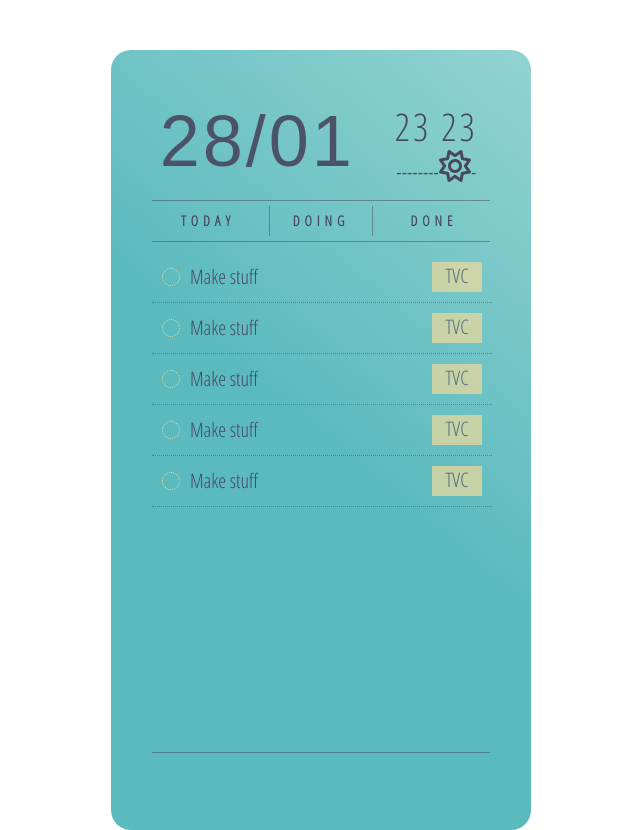
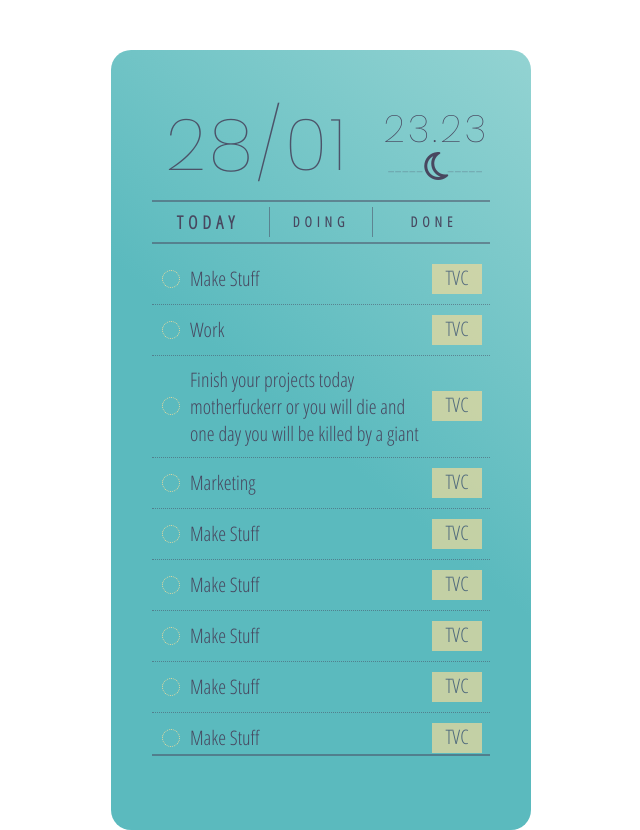
Before and after one commit to Carlosl93/TaskerReact, a React (Create React App) app: page / in a window 1280 px wide. Shown: the whole page, without its empty margins (319-959 px from the left). Built offline with nearby package versions, Linux system fonts and the light colour scheme.

Commit message:
New font, more vfx, sun-moon system works

```diff
--- a/public/index.html
+++ b/public/index.html
@@ -10,7 +10,8 @@
     -->
     <link rel="manifest" href="%PUBLIC_URL%/manifest.json">
     <link rel="shortcut icon" href="%PUBLIC_URL%/favicon.ico">
-    <link href="https://fonts.googleapis.com/css?family=Montserrat|Open+Sans+Condensed:300" rel="stylesheet">
+    <link href="https://fonts.googleapis.com/css?family=Montserrat:300|Open+Sans+Condensed:300" rel="stylesheet">
+    <link href="https://fonts.googleapis.com/css?family=Poppins:100" rel="stylesheet">
     <script src="https://use.fontawesome.com/69242c218b.js"></script>
     <!--
       Notice the use of %PUBLIC_URL% in the tags above.
--- a/src/components/Date/Date.js
+++ b/src/components/Date/Date.js
@@ -1,13 +1,16 @@
 import React from 'react';
 import styled from 'styled-components';
 import moment from 'moment';
+import { map } from 'lodash';
 
 const DateContainer = styled.div`
     width: calc(100% - 20px);
     height: 100px;
     margin: 10px;
     display: flex;
-    font-family: 'Quicksand', sans-serif;
+    justify-content: center;
+    align-items: center;
+    font-family: 'Poppins', sans-serif;
     margin: 0;
     margin-bottom: -20px;
     margin-top: 30px;
@@ -18,11 +21,12 @@ const CurrentDay = styled.div`
     width: 70%;
     height: 100px;
     font-size: 72px;
-    font-weight: 300;
+    font-weight: 500;
     letter-spacing: 3px;
     text-align: center;
     opacity: 0.9;
     transition: 0.1s ease all;
+    margin-bottom: 18px;
 
     &:hover {
         opacity: 1;
@@ -42,7 +46,6 @@ const Hour = styled.div`
     width: 100%;
     height: 50px;
     letter-spacing: 3px;
-    font-family: 'Open Sans Condensed', sans-serif;
     font-size: 38px;
     text-align: center;
 `;
@@ -62,7 +65,7 @@ class Date extends React.Component {
         this.state = {
             active: true,
             hour: this.formatString( moment().hour() ),
-            minute:  this.formatString(moment().minute()),
+            minute:  this.formatString( moment().minute() ),
             day: moment().date(),
             month: moment().month(0).format('MM')
         };
@@ -76,49 +79,7 @@ class Date extends React.Component {
         clearInterval(interval);
     }
 
-    checkSunPosition = () => {
-        let currentHour = moment().hour();
-        let arraySun = [];
-        // ERROOOOOOOOOR PENDIENTE
-        if(currentHour >= 6 && currentHour < 18){
-            let sunPosition = (currentHour - 6);
-            for(let i = 10; i > 0; i--){
-                console.log('arraySun', arraySun);
-                if(sunPosition == i){
-                    arraySun.push('a');
-                } else {
-                    arraySun.push('-');
-                }
-            }
-        } else if(currentHour >= 18 && currentHour < 6){
-            let sunPosition = 0;
-            if(currentHour >= 1){
-                sunPosition = ((currentHour + 4) - 6);
-            } else {
-                sunPosition = currentHour - 18;
-            }
-            console.log('sunPosition', sunPosition);
-            for(let i = 10; i > 0; i--){
-                console.log('arraySun', arraySun);
-                if(sunPosition == i){
-                    arraySun.push('a');
-                } else {
-                    arraySun.push('-');
-                }
-            }
-        }
-
-        return arraySun;
-    }
-
-    formatString = (time) => {
-        if(time.toString().length <= 1){
-            return `0${time}`;
-        } else {
-            return time.toString();
-        }
-    }
-
+    ///Starts the timers when the component is mounted
     startTimer = () => {
         interval = setInterval(
             () => {
@@ -131,11 +92,57 @@ class Date extends React.Component {
             1000
         );
     }
+    ///Render position of the sun/moon based on the checkSunPosition returned array
+    renderSun = () => {
+        return map(
+            this.checkSunPosition(),
+            (item) => {
+                let hour = moment().hour();
+                if(item == 'a'){
+                    return <i className="fa fa-sun-o fa-2x" style={{"textAlign": "center"}} aria-hidden="true"></i>;
+                } else if(item == 'n'){
+                    return <i className="fa fa-moon-o fa-2x" style={{"textAlign": "center"}}aria-hidden="true"></i>;
+                } else {
+                    return '-';
+                }
+            }
+        )
+    }
+    ///Checks the sun/moon position and returns an array with '-', 'n' for the moon or 'a' for the sun
+    checkSunPosition = () => {
+        let currentHour = moment().hour();
+        let arraySun = [];
+
+        if(currentHour >= 6 && currentHour < 18){
+            let sunPosition = (currentHour - 6);
+            for(let i = 0; i <= 10; i++){
+                sunPosition == i ? arraySun.push('a') : arraySun.push('-');
+            }
+        } else if((currentHour >= 18 && currentHour <= 24) || (currentHour >= 1 && currentHour < 6)){
+            let sunPosition = 0;
+            if(currentHour >= 1 && currentHour < 6){
+                sunPosition = currentHour + 4;
+            } else if(currentHour >= 18 && currentHour <= 24){
+                sunPosition = currentHour - 18;
+            }
+            for(let i = 0; i <= 10; i++){
+                sunPosition == i ? arraySun.push('n') : arraySun.push('-');
+            }
+        }
+        console.log('arraySun', arraySun);
+        return arraySun;
+    }
+    ///Checks if the time argument is less than 1 and return '0+time'
+    formatString = (time) => {
+        if(time.toString().length <= 1){
+            return `0${time}`;
+        } else {
+            return time.toString();
+        }
+    }
 
     render() {
         let { active, hour, minute, day, month } = this.state;
-
-        console.log(this.checkSunPosition());
 
         return (
             <DateContainer>
@@ -144,12 +151,12 @@ class Date extends React.Component {
                 </CurrentDay>
                 <TimeContainer>
                     <Hour>
-                        {`${hour}${active ? ':' : ' '}${minute}`}
+                        {`${hour}${active ? ':' : '.'}${minute}`}
                     </Hour>
                     <IconTime>
-                        --------
-                        <i className="fa fa-sun-o fa-2x" style={{"textAlign": "center"}} aria-hidden="true"></i>
-                        -
+                        {
+                            this.renderSun()
+                        }
                     </IconTime>
                 </TimeContainer>
             </DateContainer>
--- a/src/components/TaskList/TaskOrder.js
+++ b/src/components/TaskList/TaskOrder.js
@@ -10,8 +10,8 @@ const TasksOrderContainer = styled.div`
     height: 40px;
     margin: 10px;
 
-    border-top: 1px solid rgba(72, 71, 95, 0.5);
-    border-bottom: 1px solid rgba(72, 71, 95, 0.5);
+    border-top: 2px solid rgba(72, 71, 95, 0.5);
+    border-bottom: 2px solid rgba(72, 71, 95, 0.5);
 
     font-family: 'Open Sans Condensed', sans-serif;
     letter-spacing: 3px;
@@ -36,7 +36,7 @@ const TaskButton = styled.div`
     justify-content: center;
     letter-spacing: 5px;
 
-    font-size: 14px;
+    font-size: ${props => props.active ? '18px' : '14px'};
     transition: 0.2s ease all;
 
     padding: 10px;
@@ -53,13 +53,13 @@ class TaskOrder extends React.Component{
     render(){
         return(
             <TasksOrderContainer>
-                <TaskButton onClick={() => this.props.checkActive(0)}>
+                <TaskButton active={this.props.active === 0} onClick={() => this.props.checkActive(0)}>
                     Today
                 </TaskButton>
-                <TaskButton style={{borderRight: "1px solid rgba(72, 71, 95, 0.5)", borderLeft: "1px solid rgba(72, 71, 95, 0.5)" }} onClick={() => this.props.checkActive(1)}>
+                <TaskButton active={this.props.active === 1} style={{borderRight: "1px solid rgba(72, 71, 95, 0.5)", borderLeft: "1px solid rgba(72, 71, 95, 0.5)" }} onClick={() => this.props.checkActive(1)}>
                     Doing
                 </TaskButton>
-                <TaskButton onClick={() => this.props.checkActive(2)}>
+                <TaskButton active={this.props.active === 2} onClick={() => this.props.checkActive(2)}>
                     Done
                 </TaskButton>
             </TasksOrderContainer>
--- a/src/components/TaskList/Tasks.js
+++ b/src/components/TaskList/Tasks.js
@@ -41,7 +41,7 @@ class Tasks extends React.Component{
     render(){
         return(
             <TasksContainer>
-                <TaskOrder checkActive={this.checkActive}/>
+                <TaskOrder active={this.state.active} checkActive={this.checkActive}/>
                 {
                     this.renderActive()
                 }
--- a/src/components/TaskList/ToDo.js
+++ b/src/components/TaskList/ToDo.js
@@ -6,18 +6,55 @@ const ToDoContainer = styled.div`
     width: calc(100% - 20px);
     height: 500px;
     font-family: 'Open Sans Condensed', sans-serif;
-    border-bottom: 1px solid rgba(72, 71, 95, 0.5);
+    border-bottom: 2px solid rgba(72, 71, 95, 0.5);
+    overflow-y: scroll;
+    overflow-x: hidden;
 `;
 
 class ToDo extends React.Component {
     render() {
         return (
             <ToDoContainer>
-                <ToDoItem />
-                <ToDoItem />
-                <ToDoItem />
-                <ToDoItem />
-                <ToDoItem />
+                <ToDoItem
+                    title={'Make Stuff'}
+                    tag={'TVC'}
+                />
+                <ToDoItem
+                    title={'Work'}
+                    tag={'TVC'}
+                />
+                <ToDoItem
+                    title={'Finish your projects today motherfuckerr or you will die and one day you will be killed by a giant'}
+                    tag={'TVC'}
+                />
+                <ToDoItem
+                    title={'Marketing'}
+                    tag={'TVC'}
+                />
+                <ToDoItem
+                    title={'Make Stuff'}
+                    tag={'TVC'}
+                />
+                <ToDoItem
+                    title={'Make Stuff'}
+                    tag={'TVC'}
+                />
+                <ToDoItem
+                    title={'Make Stuff'}
+                    tag={'TVC'}
+                />
+                <ToDoItem
+                    title={'Make Stuff'}
+                    tag={'TVC'}
+                />
+                <ToDoItem
+                    title={'Make Stuff'}
+                    tag={'TVC'}
+                />
+                <ToDoItem
+                    title={'Make Stuff'}
+                    tag={'TVC'}
+                />
             </ToDoContainer>
         )
     }
--- a/src/components/TaskList/Todo/ToDoItem.js
+++ b/src/components/TaskList/Todo/ToDoItem.js
@@ -41,8 +41,9 @@ const Check = styled.div`
     }
 `;
 
-const Task = styled.div`
+const Title = styled.div`
     margin-left: 10px;
+    max-width: 235px;
 `;
 
 const Tag = styled.div`
@@ -57,8 +58,8 @@ const Tag = styled.div`
     }
 `;
 
-const Icons = styled.div`
-
+const Icon = styled.div`
+    width: 60px;
 `;
 
 const Description = styled.div`
@@ -99,7 +100,8 @@ class ToDoItem extends React.Component {
     }
 
     render() {
-        let { active } = this.state;
+        let { active }     = this.state;
+        let { title, tag } = this.props;
 
         return (
             <ToDoItemContainer
@@ -108,16 +110,16 @@ class ToDoItem extends React.Component {
                 <TaskContainer>
                     <div style={{ display: "flex", alignItems: "center" }}>
                         <Check />
-                        <Task>Make stuff</Task>
+                        <Title>{title}</Title>
                     </div>
                     {
                         active ?
-                            <Icons>
+                            <Icon>
                                 <i className="fa fa-trash fa-1x" style={{ margin: "0px 5px" }} aria-hidden="true"></i>
                                 <i className="fa fa-check-circle fa-1x" style={{ margin: "0px 5px" }} aria-hidden="true"></i>
-                            </Icons>
+                            </Icon>
                             :
-                            <Tag>TVC</Tag>
+                            <Tag>{tag}</Tag>
                     }
                 </TaskContainer>
                 <div>
```
